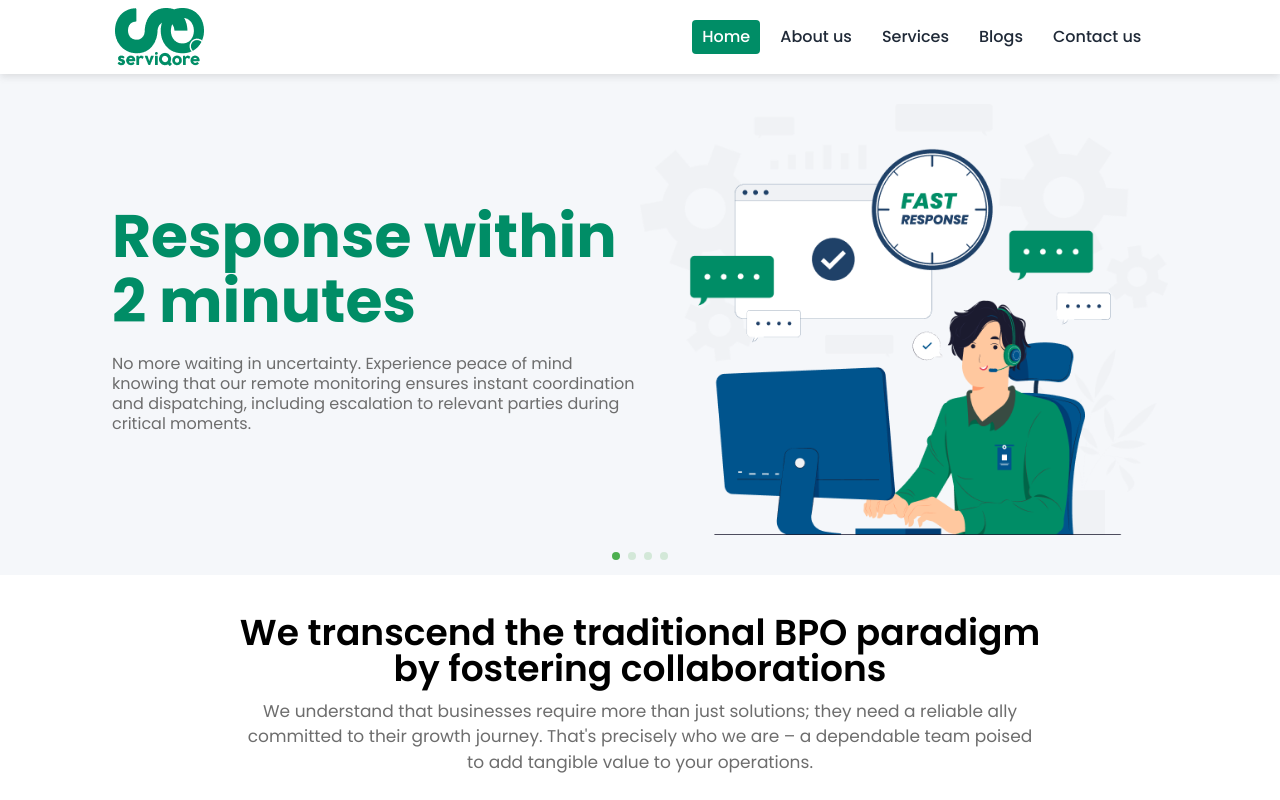
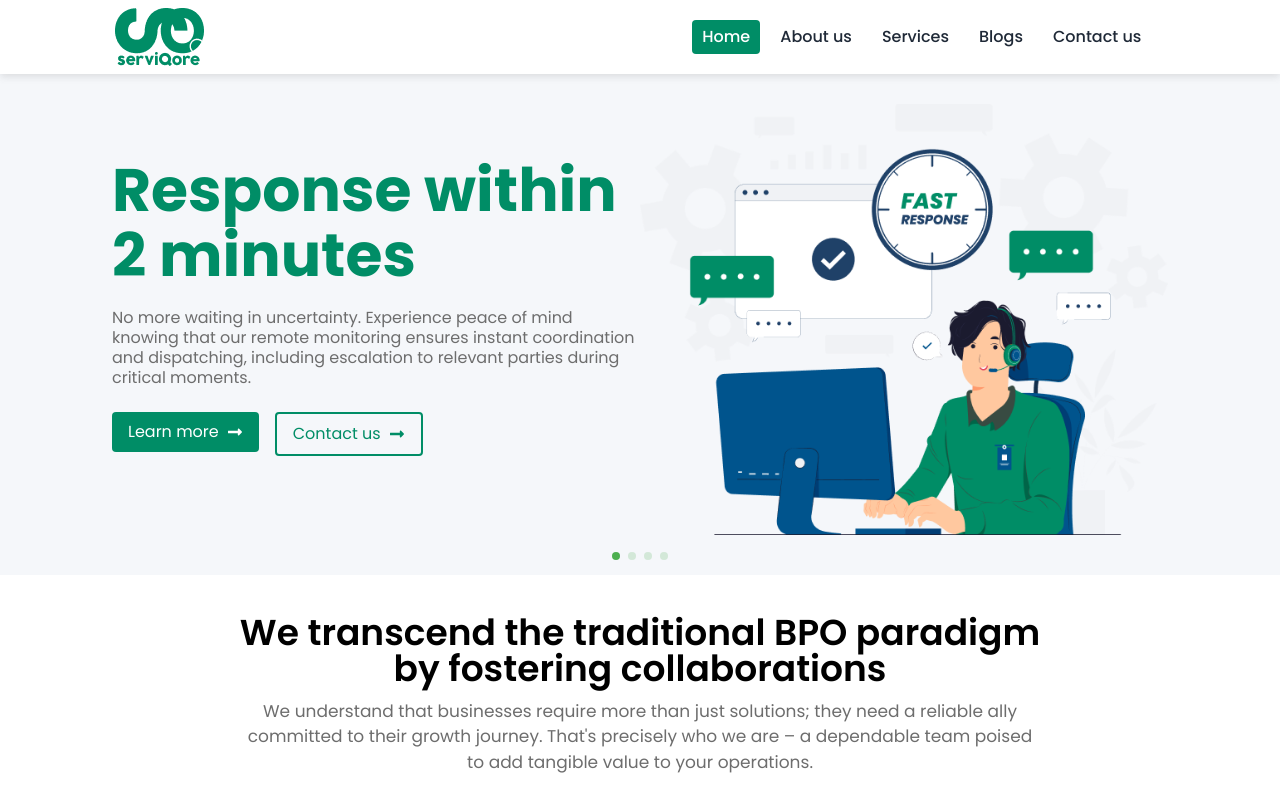
Before and after one commit to jhimi01/serviqore, a React (Vite) app: page / in a window 1280 px wide. Shown: the top 800 px of the page. Built offline with nearby package versions, Linux system fonts and the light colour scheme.

Commit message:
added some button

```diff
--- a/src/pages/About/About.jsx
+++ b/src/pages/About/About.jsx
@@ -7,6 +7,8 @@ import CountUp from "react-countup";
 import ScrollTrigger from "react-scroll-trigger";
 import Testimonials from "../Homepage/Testimonials/Testimonials";
 import { Helmet } from "react-helmet";
+import { Link } from "react-router-dom";
+import { FaLongArrowAltRight } from "react-icons/fa";
 
 const About = () => {
   const [counter, setCounterOn] = useState(false);
@@ -32,6 +34,11 @@ const About = () => {
             empower businesses of all sizes with solutions that foster long-term
             partnerships, not just transactions.
           </p>
+
+          <Link to='/contact'>
+          <button className="flex items-center gap-3 bg-primary text-xl hover:opacity-90 text-white py-2 px-7 my-6 rounded">
+            <span>CTA </span> <FaLongArrowAltRight />
+          </button></Link>
         </div>
         {/* image content */}
         <div className="md:w-1/2">
@@ -50,7 +57,8 @@ const About = () => {
               onExit={() => setCounterOn(false)}
             >
               <h1 className="font-bold text-center text-5xl md:text-[80px] leading-[44px] text-primary mb-10">
-                {counter && <CountUp start={0} end={200} duration={2} />}<sup>+</sup>
+                {counter && <CountUp start={0} end={200} duration={2} />}
+                <sup>+</sup>
               </h1>
             </ScrollTrigger>
 
@@ -64,7 +72,8 @@ const About = () => {
               onExit={() => setCounterOn(false)}
             >
               <h1 className="font-bold text-center text-5xl md:text-[80px] leading-[44px] text-primary mb-10">
-                {counter && <CountUp start={0} end={50} duration={2} />}<sup>+</sup>
+                {counter && <CountUp start={0} end={50} duration={2} />}
+                <sup>+</sup>
               </h1>
             </ScrollTrigger>
             <h5 className="font-semibold text-[18px] leading-[20px] text-center text-textMuted">
@@ -77,7 +86,8 @@ const About = () => {
               onExit={() => setCounterOn(false)}
             >
               <h1 className="font-bold text-center text-5xl md:text-[80px] leading-[44px] text-primary mb-10">
-                {counter && <CountUp start={0} end={100} duration={2} />}<sup>+</sup>
+                {counter && <CountUp start={0} end={100} duration={2} />}
+                <sup>+</sup>
               </h1>
             </ScrollTrigger>
             <h5 className="font-semibold text-[18px] leading-[20px] text-center text-textMuted">
--- a/src/pages/Homepage/Home/Home.jsx
+++ b/src/pages/Homepage/Home/Home.jsx
@@ -15,6 +15,8 @@ import FaqSection from "../FaqSection/FaqSection";
 import ClientsLogo from "../ClientsLogo/ClientsLogo";
 import { Helmet } from "react-helmet";
 import { useEffect } from "react";
+import { Link } from "react-router-dom";
+import { FaLongArrowAltRight } from "react-icons/fa";
 
 const Home = () => {
   useEffect(() => {
@@ -56,6 +58,18 @@ const Home = () => {
                   coordination and dispatching, including escalation to relevant
                   parties during critical moments.
                 </p>
+                <div className="flex gap-4">
+                  <Link to="/about">
+                    <button className="flex items-center justify-center gap-2 bg-primary hover:opacity-90 text-white py-2 px-4 my-6 rounded mx-auto">
+                      <span>Learn more </span> <FaLongArrowAltRight />
+                    </button>
+                  </Link>
+                  <Link to="/contact">
+                    <button className="flex items-center justify-center gap-2 border-primary  hover:bg-primary text-primary border-2 hover:text-white py-2 px-4 my-6 rounded mx-auto">
+                      <span>Contact us </span> <FaLongArrowAltRight />
+                    </button>
+                  </Link>
+                </div>
               </div>
               {/* image side */}
               <div className="md:w-1/2">
@@ -77,6 +91,18 @@ const Home = () => {
                   slashes expenses by up to 50% compared to in-house solutions,
                   delivering top-tier security without the hefty price tag.
                 </p>
+                <div className="flex gap-4">
+                  <Link to="/about">
+                    <button className="flex items-center justify-center gap-2 bg-primary hover:opacity-90 text-white py-2 px-4 my-6 rounded mx-auto">
+                      <span>Learn more </span> <FaLongArrowAltRight />
+                    </button>
+                  </Link>
+                  <Link to="/contact">
+                    <button className="flex items-center justify-center gap-2 border-primary  hover:bg-primary text-primary border-2 hover:text-white py-2 px-4 my-6 rounded mx-auto">
+                      <span>Contact us </span> <FaLongArrowAltRight />
+                    </button>
+                  </Link>
+                </div>
               </div>
               {/* image side */}
               <div className="md:w-1/2">
@@ -99,6 +125,18 @@ const Home = () => {
                   vigilance, eliminating vulnerabilities and safeguarding
                   against threats round-the-clock.
                 </p>
+                <div className="flex gap-4">
+                  <Link to="/about">
+                    <button className="flex items-center justify-center gap-2 bg-primary hover:opacity-90 text-white py-2 px-4 my-6 rounded mx-auto">
+                      <span>Learn more </span> <FaLongArrowAltRight />
+                    </button>
+                  </Link>
+                  <Link to="/contact">
+                    <button className="flex items-center justify-center gap-2 border-primary  hover:bg-primary text-primary border-2 hover:text-white py-2 px-4 my-6 rounded mx-auto">
+                      <span>Contact us </span> <FaLongArrowAltRight />
+                    </button>
+                  </Link>
+                </div>
               </div>
               {/* image side */}
               <div className="md:w-1/2">
@@ -121,6 +159,18 @@ const Home = () => {
                   guaranteeing adherence to protocols and efficient patrols for
                   enhanced security.
                 </p>
+                <div className="flex gap-4">
+                  <Link to="/about">
+                    <button className="flex items-center justify-center gap-2 bg-primary hover:opacity-90 text-white py-2 px-4 my-6 rounded mx-auto">
+                      <span>Learn more </span> <FaLongArrowAltRight />
+                    </button>
+                  </Link>
+                  <Link to="/contact">
+                    <button className="flex items-center justify-center gap-2 border-primary  hover:bg-primary text-primary border-2 hover:text-white py-2 px-4 my-6 rounded mx-auto">
+                      <span>Contact us </span> <FaLongArrowAltRight />
+                    </button>
+                  </Link>
+                </div>
               </div>
               {/* image side */}
               <div className="md:w-1/2 relative">
--- a/src/pages/Homepage/Serviqore/Serviqore.jsx
+++ b/src/pages/Homepage/Serviqore/Serviqore.jsx
@@ -1,6 +1,7 @@
 import React from "react";
 import group from "/images/Group.png";
 import { FaLongArrowAltRight } from "react-icons/fa";
+import { Link } from "react-router-dom";
 
 const Serviqore = () => {
   return (
@@ -22,9 +23,9 @@ const Serviqore = () => {
           Contact us today to explore how our solutions can support your
           Security Guard Company's success.
         </p>
-        <button className="flex items-center justify-center gap-2 bg-primary hover:opacity-90 text-white py-2 px-4 my-6 rounded mx-auto">
+       <Link to='/contact'> <button className="flex items-center justify-center gap-2 bg-primary hover:opacity-90 text-white py-2 px-4 my-6 rounded mx-auto">
           <span>Get a Quote </span> <FaLongArrowAltRight />
-        </button>
+        </button></Link>
       </div>
     </div>
   );
--- a/src/pages/Services/Services.jsx
+++ b/src/pages/Services/Services.jsx
@@ -11,6 +11,8 @@ import work1 from "/images/serviceicon/work1.png";
 import work2 from "/images/serviceicon/work2.png";
 import work3 from "/images/serviceicon/work3.png";
 import work4 from "/images/serviceicon/work4.png";
+import { Link } from "react-router-dom";
+import { FaLongArrowAltRight } from "react-icons/fa";
 
 const Services = () => {
   useEffect(() => {
@@ -177,6 +179,9 @@ const Services = () => {
           today to learn more about our Virtual Resourcing Service and discover
           how we can help you build a winning team for your organization.
         </p>
+        <Link to='/contact'> <button className="flex items-center justify-center gap-2 bg-primary hover:opacity-90 text-white py-2 px-6 my-6 rounded mx-auto">
+          <span>CTA </span> <FaLongArrowAltRight />
+        </button></Link>
       </div>
     </div>
   );
```
